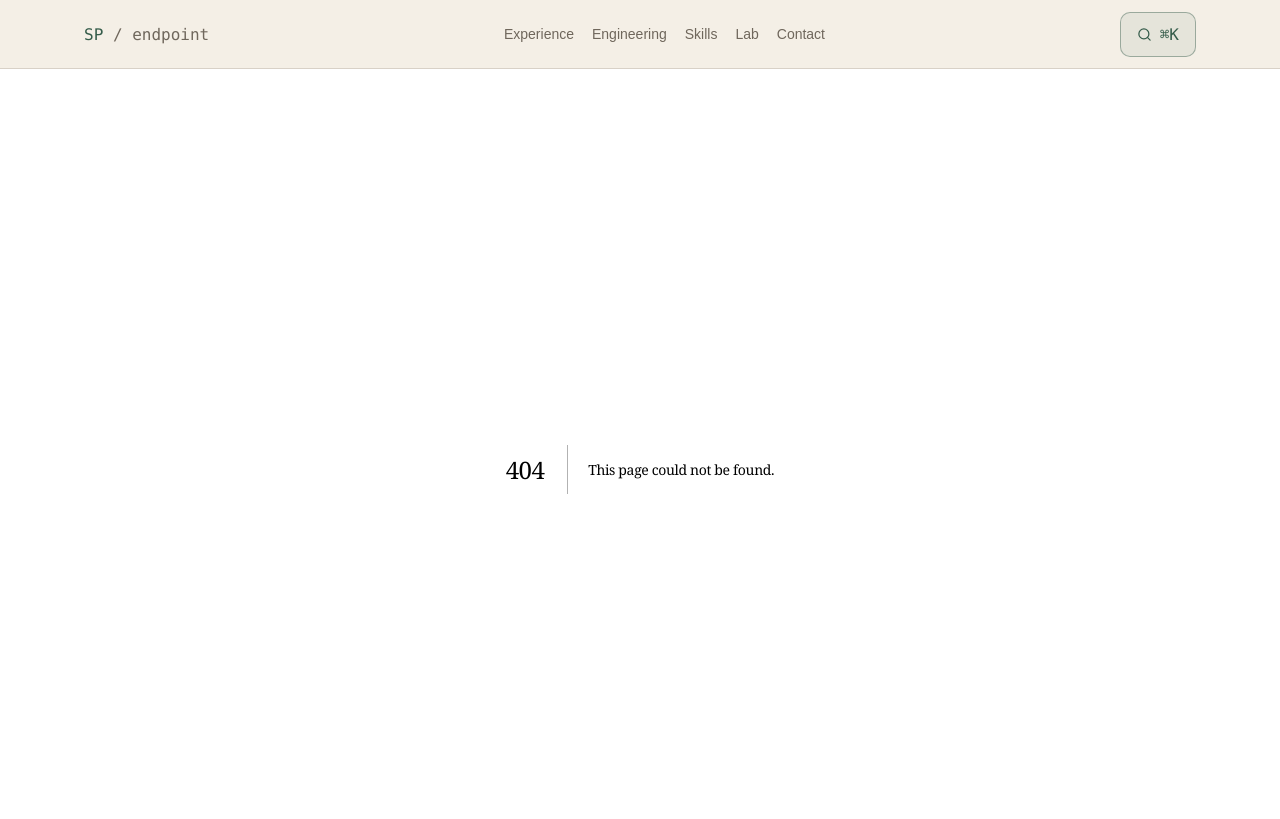
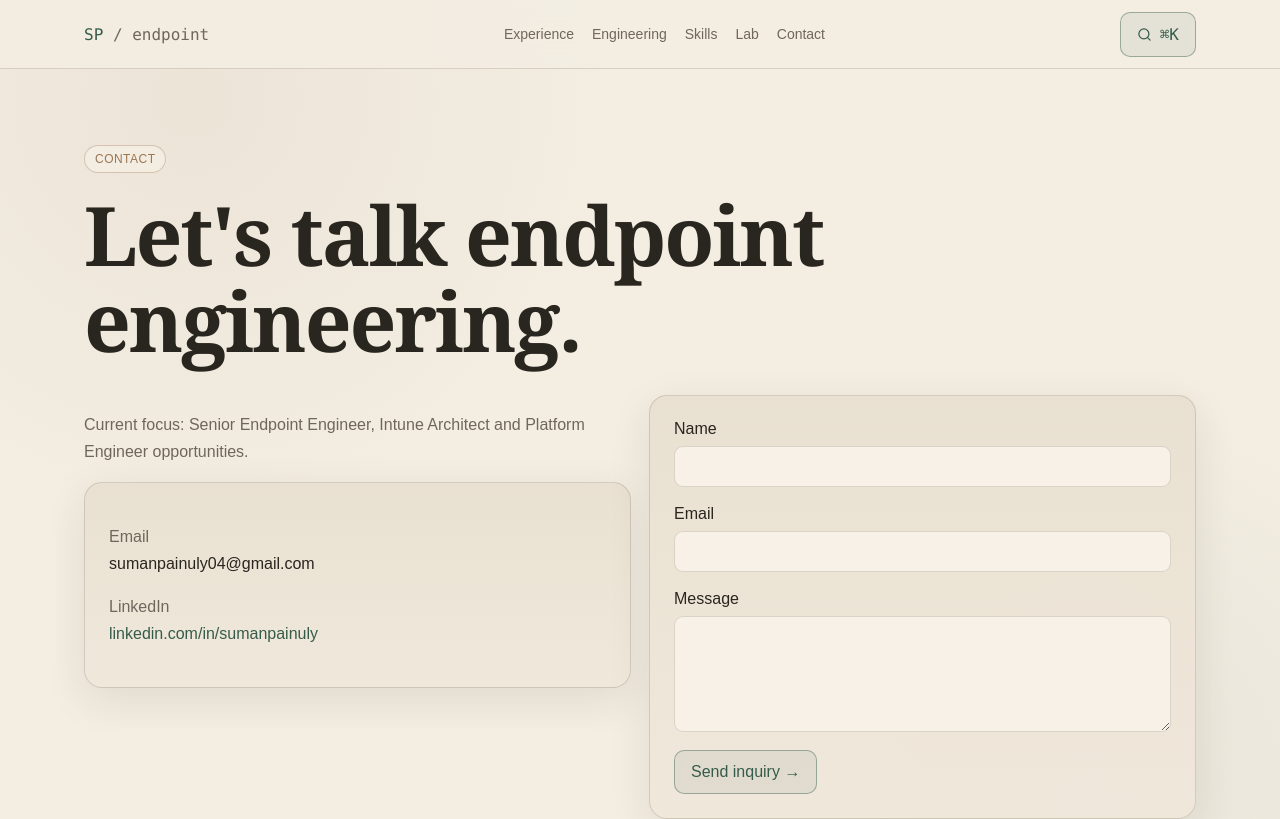
Before and after one commit to Shivampainuly/suman-portfolio, a Next.js app: page /contact in a window 1280 px wide. Before the commit this address had no page. Shown: the top 819 px of the page. Built offline with nearby package versions, Linux system fonts and the light colour scheme.

Commit message:
Add contact page

```diff
--- /dev/null
+++ b/app/contact/page.tsx
@@ -0,0 +1,4 @@
+'use client';
+import {useState} from 'react';import {PROFILE} from '../../lib/data';
+export default function Contact(){const[sent,setSent]=useState(false);const[form,setForm]=useState({name:'',email:'',message:''});return <main><section><div className="container"><span className="pill">CONTACT</span><h1 style={{marginTop:18}}>Let's talk endpoint engineering.</h1><div className="grid two" style={{marginTop:32}}><div><p className="muted">Current focus: Senior Endpoint Engineer, Intune Architect and Platform Engineer opportunities.</p><div className="card"><p><span className="muted">Email</span><br/>{PROFILE.email}</p><p><span className="muted">LinkedIn</span><br/><a className="accent" href={PROFILE.linkedin}>linkedin.com/in/sumanpainuly</a></p></div></div><form className="card" onSubmit={e=>{e.preventDefault();setSent(true)}}><label>Name<input required value={form.name} onChange={e=>setForm({...form,name:e.target.value})} style={input}/></label><label>Email<input required type="email" value={form.email} onChange={e=>setForm({...form,email:e.target.value})} style={input}/></label><label>Message<textarea required rows={6} value={form.message} onChange={e=>setForm({...form,message:e.target.value})} style={input}/></label><button className="btn" type="submit">{sent?'Message captured ✓':'Send inquiry →'}</button>{sent&&<p className="accent">Thanks — your message passed client-side validation. Connect by email for production contact handling.</p>}</form></div></div></section></main>}
+const input={display:'block',width:'100%',margin:'8px 0 18px',padding:'12px',borderRadius:8,border:'1px solid var(--border)',background:'#f7f1e7',color:'var(--text)',outline:'none'};
```
